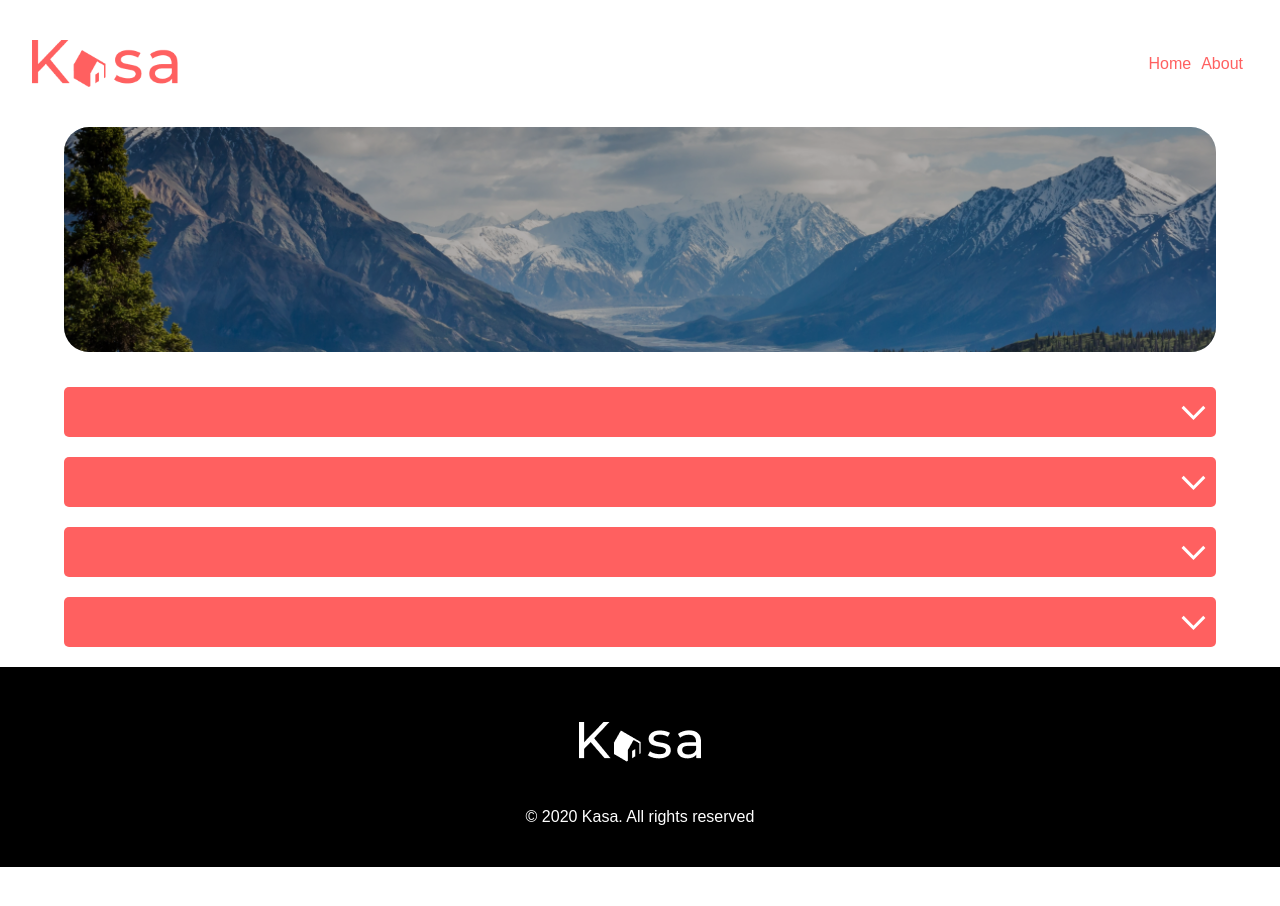
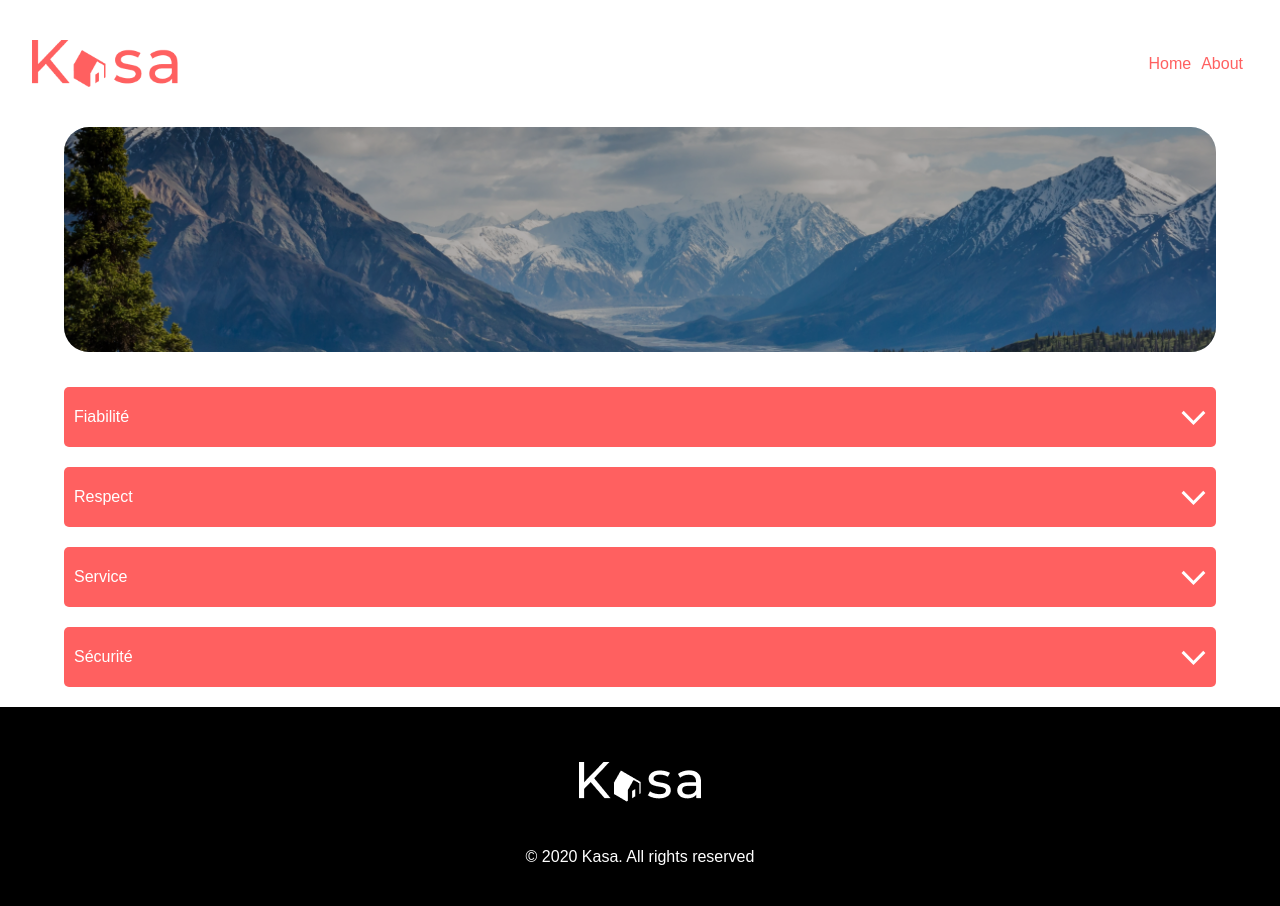
Before and after one commit to Elie77350/kasa-7, a React (Create React App) app: page /about in a window 1280 px wide. Before the commit the page ends 867 px from the top, so only its background shows below. Built offline with nearby package versions, Linux system fonts and the light colour scheme.

Commit message:
mise à jour dropdown

```diff
--- a/src/Components/Dropdown.jsx
+++ b/src/Components/Dropdown.jsx
@@ -8,6 +8,7 @@ function Dropdown ({titre, description}) {
 	return (
 		<div className='dropdown' id={`dropdown${titre}`}>
 			<div className='top__dropdown'>
+				<p className='title__dropdown'>{titre}</p>
 				<span className={`arrow__dropdown ${open}`} onClick={() => setOpen(!open)}>
 					<img src={arrow} alt='Ouvrir cette liste'/>
 				</span>
```
